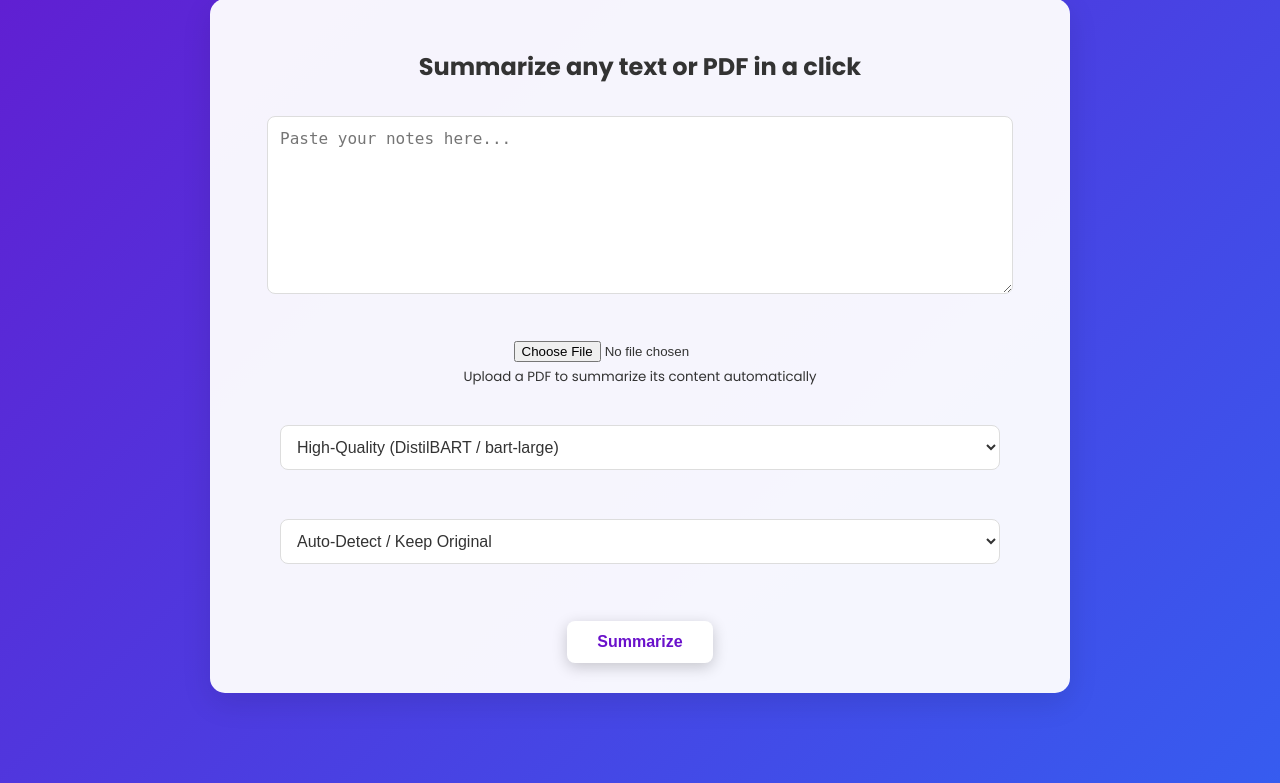
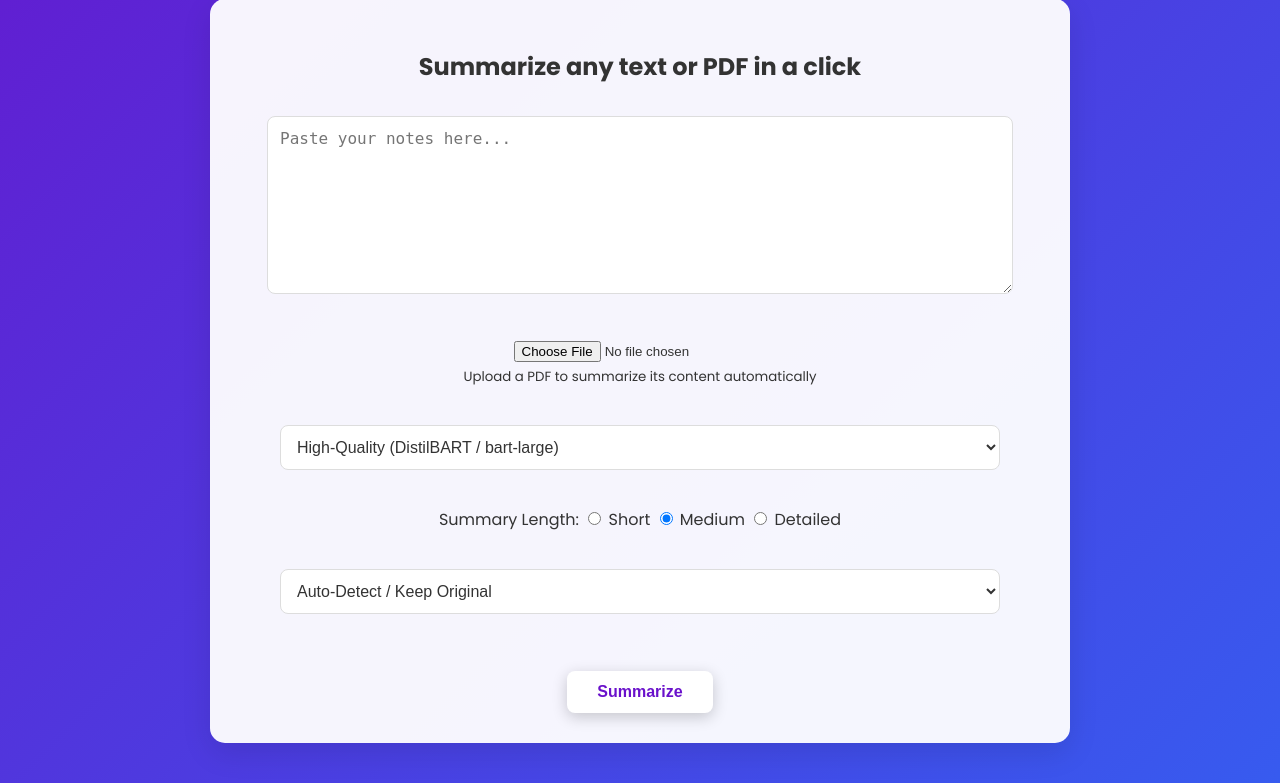
Before and after one commit to SolutionsAI420/AI-Note-Summarizer-Web-App, a Flask app: page / in a window 1280 px wide. Shown: the part 495-1278 px from the top of the page. Run offline with Flask 3, Linux system fonts and the light colour scheme; the visitor is signed in with stand-in values (Sample User, id 1).

Commit message:
feat: implement adjustable summary length

```diff
--- a/app.py
+++ b/app.py
@@ -96,6 +96,7 @@ def logout():
 def home():
     summary = ""
     selected_model = "High-Quality"
+    selected_length = "medium" # Default value
     detected_lang = "en"
 
     if request.method == "POST":
@@ -106,6 +107,7 @@ def home():
         text = request.form.get("text", "").strip()
         file = request.files.get("file")
         selected_model = request.form.get("model", "High-Quality")
+        selected_length = request.form.get("summary_length", "medium")
         target_lang = request.form.get("target_lang", "auto")
 
         # --- Extract text from PDF if uploaded ---
@@ -123,6 +125,13 @@ def home():
             flash("⚠️ Please provide text or upload a PDF file.")
         else:
             try:
+                # --- Set summary length parameters ---
+                length_config = {
+                    "short": (30, 80),
+                    "medium": (50, 150),
+                    "detailed": (100, 300)
+                }
+                min_len, max_len = length_config.get(selected_length, (50, 150))
                 # --- Detect input language ---
                 detected_lang = detect(text)
                 print(f"🌍 Detected language: {detected_lang}")
@@ -135,7 +144,7 @@ def home():
 
                 # --- Summarize ---
                 model = get_model(selected_model)
-                result = model(translated_text, max_length=150, min_length=30, do_sample=False)
+                result = model(translated_text, max_length=max_len, min_length=min_len, do_sample=False)
                 summary_english = result[0]['summary_text']
 
                 # --- Translate summary back ---
@@ -153,6 +162,7 @@ def home():
     return render_template("index.html",
                            summary=summary,
                            selected_model=selected_model,
+                           selected_length=selected_length,
                            detected_lang=detected_lang)
 
 # --- Run the App ---
--- a/templates/index.html
+++ b/templates/index.html
@@ -59,6 +59,17 @@
                 <option value="High-Quality" {% if selected_model=='High-Quality' %}selected{% endif %}>High-Quality (DistilBART / bart-large)</option>
             </select>
             <br><br>
+
+            <div class="summary-length-selector">
+                <label>Summary Length:</label>
+                <input type="radio" id="short" name="summary_length" value="short" {% if selected_length=='short' %}checked{% endif %}>
+                <label for="short">Short</label>
+                <input type="radio" id="medium" name="summary_length" value="medium" {% if selected_length=='medium' %}checked{% endif %}>
+                <label for="medium">Medium</label>
+                <input type="radio" id="detailed" name="summary_length" value="detailed" {% if selected_length=='detailed' %}checked{% endif %}>
+                <label for="detailed">Detailed</label>
+            </div>
+            <br>
 
             <!-- Language selection -->
             <select name="target_lang" id="target_lang">
```
